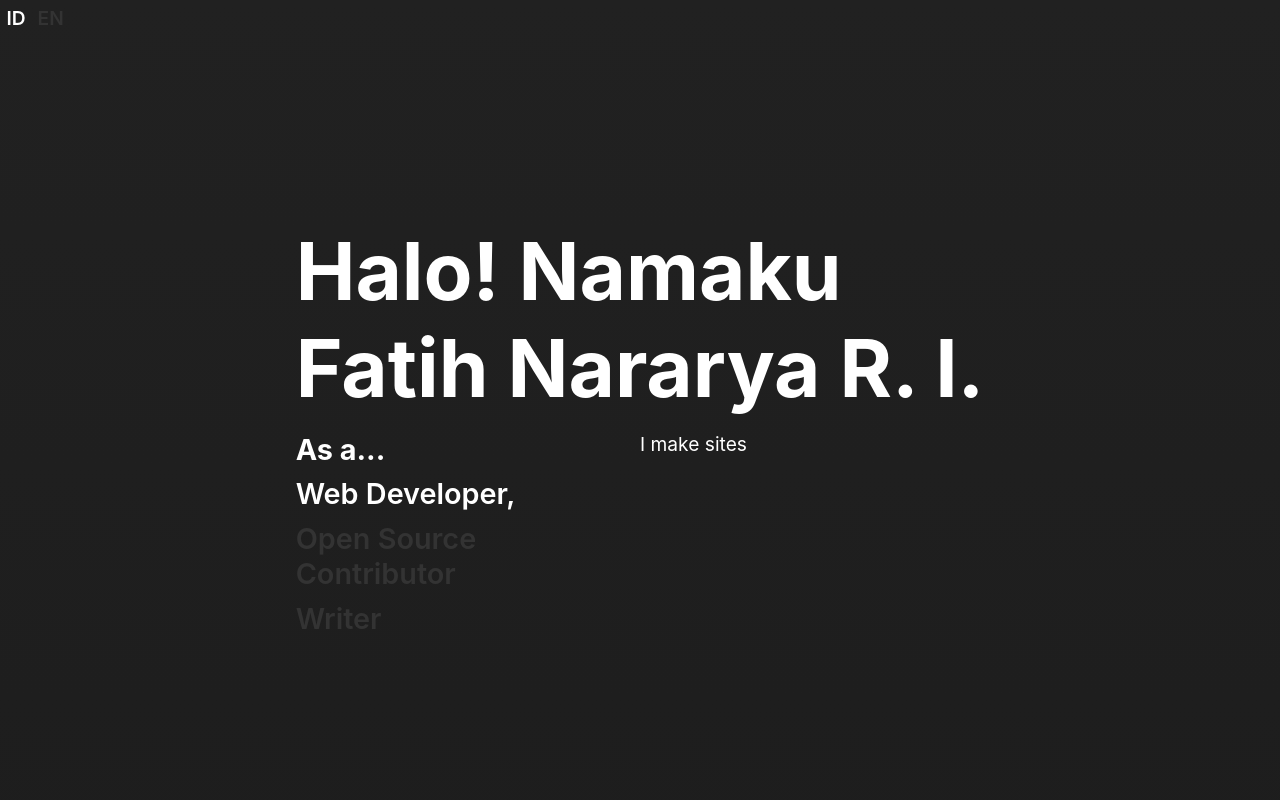
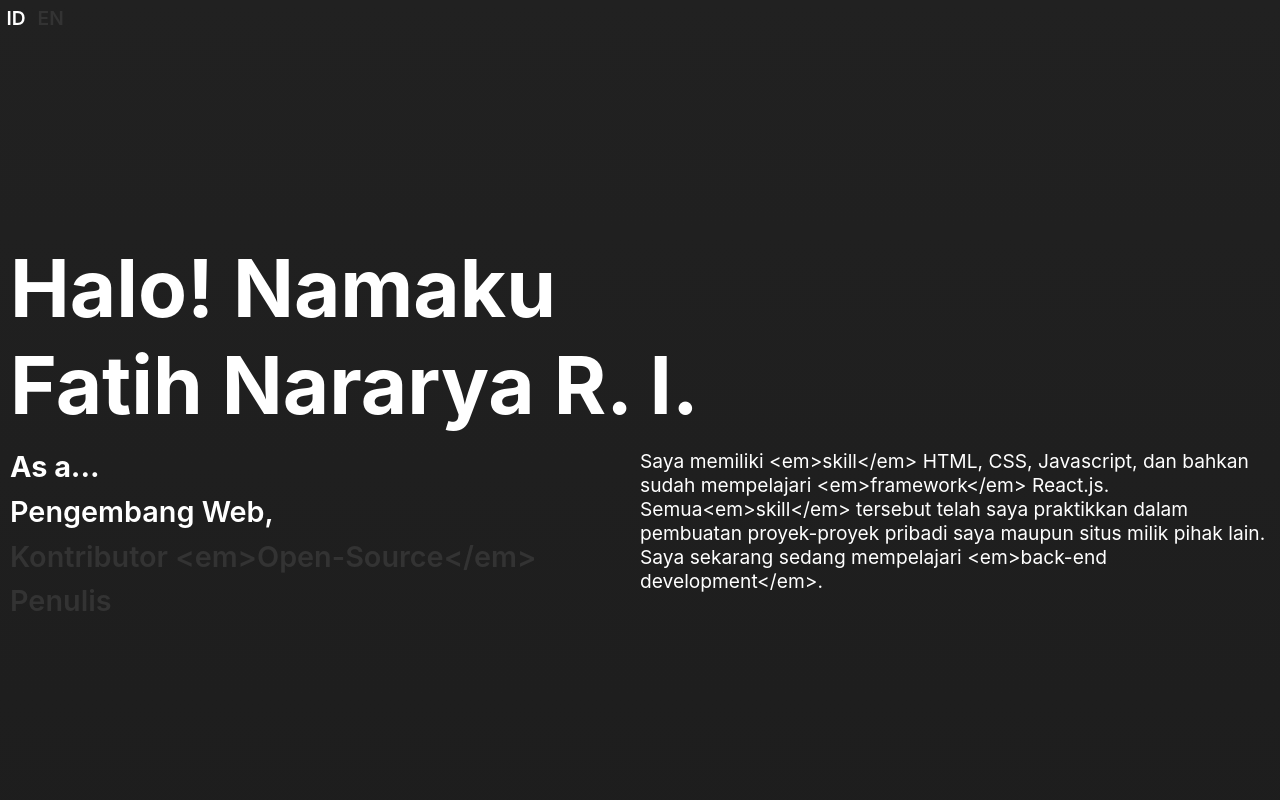
Before and after one commit to Fatih20/FatihNRI, a React (Create React App) app: page / in a window 1280 px wide. Shown: the top 800 px of the page. Built offline with nearby package versions, Linux system fonts and the light colour scheme.

Commit message:
Add some content for ID occupation

```diff
--- a/src/content/allContent.js
+++ b/src/content/allContent.js
@@ -3,22 +3,23 @@
         "greeting" : "Halo! Namaku",
         "occupations" : [
             {
-                "name" : "Web Developer",
-                "summary" : "I make sites",
+                "name" : "Pengembang Web",
+                "summary" : "Saya memiliki <em>skill</em> HTML, CSS, Javascript, dan bahkan sudah mempelajari <em>framework</em> React.js. Semua<em>skill</em> tersebut telah saya praktikkan dalam pembuatan proyek-proyek pribadi saya maupun situs milik pihak lain. Saya sekarang sedang mempelajari <em>back-end development</em>.",
                 "a" : true,
             },
             {
-                "name" : "Open Source Contributor",
-                "summary" : "I contribute to open-source project",
+                "name" : "Kontributor <em>Open-Source</em>",
+                "summary" : "Telah banyak kontribusi saya ke beragam proyek <em>open-source</em>, mulai dari yang besar sampai yang kecil. ",
                 "a" : false,
             },
             {
-                "name" : "Writer",
-                "summary" : "I write",
+                "name" : "Penulis",
+                "summary" : "Karya saya sangat beragam, mulai dari <em>review game</em> sampai ",
                 "a" : true,
             },
 
         ],
+        "asA" : "Saya adalah",
         "attachmentText" : {
             "both" : "Pekerjaan saya dan proses pengerjaannya",
             "progress" : "Proses pengerjaan saya",
@@ -347,6 +348,7 @@
             },
 
         ],
+        "asA" : "As",
         "attachmentText" : {
             "both" : "My work and how it was completed",
             "progress" : "How my work was completed",
```
